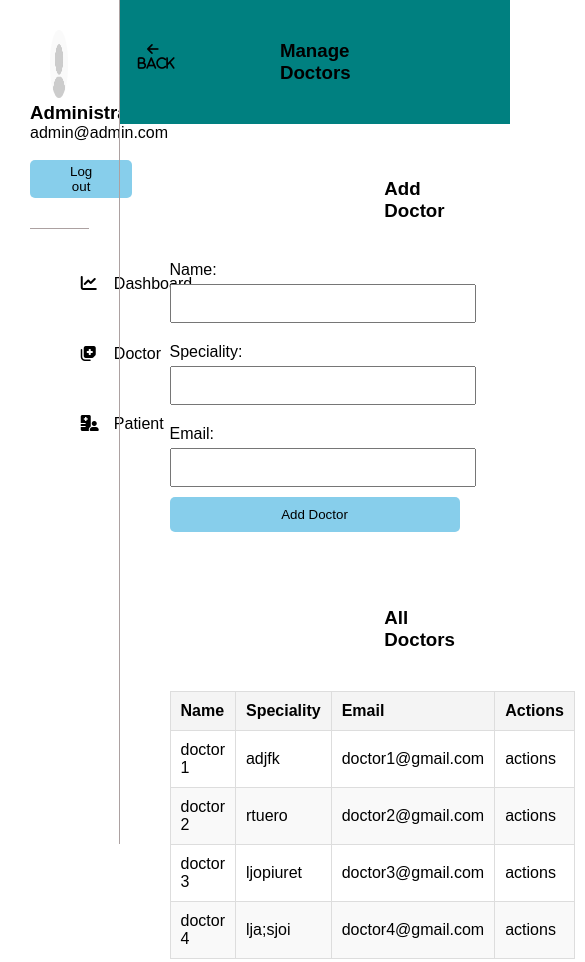
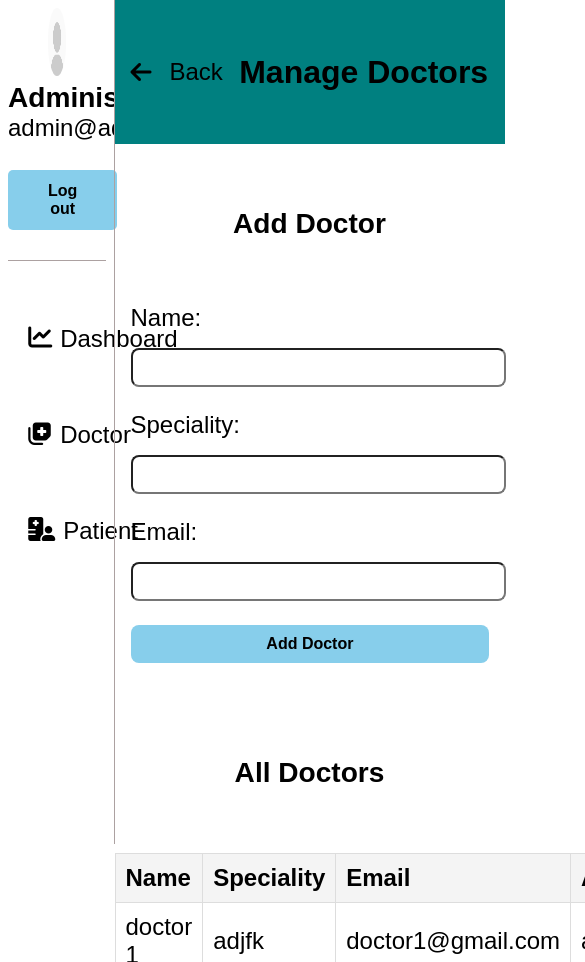
Before and after one commit to aryan-79/admin-panel, a plain HTML site: page doctor/index.html in a window 390 px wide. Shown: the top 962 px of the page, 585 px wide, since content can reach past the window. Drawn offline with Linux system fonts and the light colour scheme.

Commit message:
added responsiveness

```diff
--- a/dashboard/dashboard.css
+++ b/dashboard/dashboard.css
@@ -14,9 +14,11 @@ body {
 
 /* administrator */
 .administrator {
+  font-weight: 400;
+  font-size: 1.5rem;
   text-align: center;
-  width: 15%;
-  padding: 30px 30px;
+  width: 25%;
+  padding: 8px;
 }
 
 .navigation {
@@ -32,7 +34,7 @@ body {
 
 .logoutButton {
   margin-bottom: 30px;
-  padding: 4px 40px;
+  padding: 12px 40px;
   background-color: skyblue;
   border-style: none;
   border-radius: 5px;
@@ -43,6 +45,8 @@ body {
 .logoutButton a {
   color: black;
   text-decoration: none;
+  font-weight: 600;
+  font-size: 1rem;
 }
 
 .logoutButton:hover {
@@ -51,20 +55,26 @@ body {
 
 /* sidebar */
 
-.nav {
+.nav ul {
   display: flex;
+  flex-direction: column;
   justify-content: center;
   align-items: center;
-  line-height: 70px;
-  gap: 15px;
-  width: 5%;
-  margin-left: 85px;
-  padding: 20px;
+  gap: 4rem;
+  width: 100%;
+  margin-top: 2rem;
+  padding: 2rem 0 2rem 0.5rem;
+  /* margin-left: 2rem; */
+  /* padding: 20px; */
   text-align: start;
 }
 
 .nav ul li {
-  display: inline-block;
+  padding: 0 1rem;
+  width: 75%;
+  display: flex;
+  gap: 0.5rem;
+  height: 2rem;
   list-style: none;
 }
 
@@ -82,16 +92,27 @@ article {
 
 .Dashboard {
   background-color: teal;
+  height: 9rem;
+  width: 100%;
+  display: flex;
+  justify-content: center;
+  align-items: center;
 }
 
 article h3 {
-  padding: 40px 220px;
+  font-size: 2rem;
+  text-wrap: nowrap;
 }
 
 .total {
+  /* height: calc(100vh - 12rem); */
+  width: 99%;
   display: flex;
+  gap: 6rem;
+  justify-content: center;
+  /* align-items: center; */
+  flex-wrap: nowrap;
   margin-top: 50px;
-  gap: 50px;
 }
 
 .Doctor,
@@ -99,16 +120,23 @@ article h3 {
   display: flex;
   justify-content: space-around;
   align-items: center;
-  margin-left: 40px;
+  margin-left: 1rem;
   height: 20vh;
-  width: 35.5vw;
+  width: 40%;
+  font-size: 1.5rem;
   box-shadow: 0 0 10px rgba(0, 0, 0, 0.1);
+}
+
+.Doctor h1,
+.Patient h1 {
+  text-wrap: nowrap;
+  font-size: 2rem;
 }
 
 .Doctor span,
 .Patient span {
   height: 7vh;
-  width: 10vw;
+  width: 6rem;
   box-shadow: 0 0 10px rgba(0, 0, 0, 0.1);
   text-align: center;
 }
@@ -118,3 +146,14 @@ article h3 {
   margin-top: 1rem;
   font-weight: 700;
 }
+
+@media screen and (max-width: 900px) {
+  .total {
+    flex-direction: column;
+    align-items: center;
+  }
+  .Doctor,
+  .Patient {
+    width: 60%;
+  }
+}
--- a/doctor/doctor.css
+++ b/doctor/doctor.css
@@ -6,6 +6,7 @@
 body {
   font-family: Arial, Helvetica, sans-serif;
   background-color: white;
+  font-size: 1.5rem;
 }
 
 .container {
@@ -14,9 +15,11 @@ body {
 
 /* administrator */
 .administrator {
+  font-weight: 400;
+  font-size: 1.5rem;
   text-align: center;
-  width: 15%;
-  padding: 30px 30px;
+  width: 25%;
+  padding: 8px;
 }
 
 .navigation {
@@ -32,7 +35,7 @@ body {
 
 .logoutButton {
   margin-bottom: 30px;
-  padding: 4px 40px;
+  padding: 12px 40px;
   background-color: skyblue;
   border-style: none;
   cursor: pointer;
@@ -43,6 +46,8 @@ body {
 .logoutButton a {
   color: black;
   text-decoration: none;
+  font-weight: 600;
+  font-size: 1rem;
 }
 
 .logoutButton:hover {
@@ -51,20 +56,26 @@ body {
 
 /* sidebar */
 
-.nav {
+.nav ul {
   display: flex;
+  flex-direction: column;
   justify-content: center;
   align-items: center;
-  line-height: 70px;
-  gap: 15px;
-  width: 5%;
-  margin-left: 85px;
-  padding: 20px;
+  gap: 4rem;
+  width: 100%;
+  margin-top: 2rem;
+  padding: 2rem 0 2rem 0.5rem;
+  /* margin-left: 2rem; */
+  /* padding: 20px; */
   text-align: start;
 }
 
 .nav ul li {
-  display: inline-block;
+  padding: 0 1rem;
+  width: 75%;
+  display: flex;
+  gap: 0.5rem;
+  height: 2rem;
   list-style: none;
 }
 
@@ -84,72 +95,72 @@ article {
   background-color: teal;
 }
 
-.manageDoctor button {
-  gap: 30px;
-  margin-left: 15px;
-  margin-top: 40px;
-  height: 4vh;
-  width: 6vw;
-  cursor: pointer;
-  background-color: teal;
-  border-radius: 5px;
-  border-style: none;
+.manageDoctor a {
+  text-decoration: none;
+  font-size: 1.5rem;
+  color: black;
+  margin-left: 1rem;
+  display: flex;
+  justify-content: space-between;
+  align-items: center;
 }
 
-.manageDoctor button:hover {
-  background-color: skyblue;
+.manageDoctor a:hover {
+  color: rgb(110, 184, 184);
+}
+/* .manageDoctor a {
+  color: black;
+  text-decoration: none;
+} */
+.manageDoctor h3 {
+  margin: auto;
+  font-weight: 600;
+  font-size: 2rem;
+  background-color: teal;
+  height: 9rem;
+  display: flex;
+  justify-content: center;
+  align-items: center;
 }
 
-.manageDoctor button a {
-  color: black;
-  text-decoration: none;
-}
-
-article h3 {
-  padding: 40px 122px;
-}
-
-.addDoctor {
+/* .addDoctor {
   margin-top: -30px;
   padding: 50px;
-}
+} */
 
-form {
-  margin-bottom: 20px;
-}
-
-form h3 {
-  margin-top: -2%;
-  margin-left: 32%;
-  margin-bottom: -4%;
+.addDoctor h3 {
+  text-align: center;
+  margin: 4rem 0;
 }
 
 form label {
   display: block;
-  margin: 10px 0 5px;
+  padding: 0 1rem;
+  margin-bottom: 1rem;
+  font-weight: 400;
 }
 
 form input {
   padding: 10px;
-  width: 97.5%;
-  margin-bottom: 10px;
+  width: 90%;
+  margin-left: 1rem;
+  margin-bottom: 1.5rem;
+  border-radius: 8px;
 }
 
 form button {
+  margin-left: 1rem;
   margin-bottom: 30px;
-  padding: 10px 0;
-  width: 100%;
+  padding: 10px;
+  width: 92%;
   background-color: skyblue;
   border-style: none;
   cursor: pointer;
-  border-radius: 5px;
+  border-radius: 8px;
   transition: background-color 0.3s ease;
   text-wrap: nowrap;
-}
-
-form button a {
-  color: black;
-  text-decoration: none;
+  font-weight: 600;
+  font-size: 1rem;
 }
 
 form button:hover {
@@ -157,14 +168,12 @@ form button:hover {
 }
 
 .listDoctor h3 {
-  margin-top: -5%;
-  margin-left: 32%;
+  margin: 4rem auto;
 }
 
 table {
   width: 100%;
   border-collapse: collapse;
-  margin-bottom: 20px;
 }
 
 table,
--- a/doctor/doctor.js
+++ b/doctor/doctor.js
@@ -41,6 +41,7 @@ submit.addEventListener("click", (event) => {
 });
 // then
 // get actual data from db
+
 const doctors = [
   {
     name: "doctor 1",
--- a/doctor/index.html
+++ b/doctor/index.html
@@ -29,34 +29,35 @@
           </div>
         </div>
         <div class="nav">
-          <div>
-            <i class="fa-solid fa-chart-line"></i>
-            <i class="fa-solid fa-notes-medical"></i>
-            <i class="fa-solid fa-hospital-user"></i>
-          </div>
-          <div>
-            <ul>
-              <li><a href="/dashboard">Dashboard</a></li>
-              <li><a href="/doctor">Doctor</a></li>
-              <li><a href="/patient">Patient</a></li>
-            </ul>
-          </div>
+          <ul>
+            <li>
+              <i class="fa-solid fa-chart-line"></i>
+              <a href="/dashboard">Dashboard</a>
+            </li>
+            <li>
+              <i class="fa-solid fa-notes-medical"></i
+              ><a href="/doctor">Doctor</a>
+            </li>
+            <li>
+              <i class="fa-solid fa-hospital-user"></i
+              ><a href="/patient">Patient</a>
+            </li>
+          </ul>
         </div>
       </div>
 
       <article>
         <div class="manageDoctor">
-          <button>
-            <i class="fa-solid fa-arrow-left"
-              >&nbsp; &nbsp;<a href="/dashboard">Back</a></i
-            >
-          </button>
+          <a href="/dashboard">
+            <i class="fa-solid fa-arrow-left">&nbsp; &nbsp;</i>
+            <p>Back</p>
+          </a>
           <h3>Manage Doctors</h3>
         </div>
 
         <div class="addDoctor">
+          <h3>Add Doctor</h3>
           <form id="add-doctor-form">
-            <h3>Add Doctor</h3>
             <label for="doctor-name">Name:</label>
             <input type="text" id="doctor-name" name="doctor-name" required />
 
--- a/login.js
+++ b/login.js
@@ -21,8 +21,6 @@ inputPassword.addEventListener("change", (event) => {
 });
 submit.addEventListener("click", (event) => {
   event.preventDefault();
-  //   console.log("submit clicked");
-  //   console.log({ email: email, password: password });
 
   // matching admin credentials
   if (email === creds.email && password === creds.password) {
--- a/patient/patient.css
+++ b/patient/patient.css
@@ -1,38 +1,41 @@
-*{
+* {
   margin: 0;
   padding: 0;
 }
 
-body{
+body {
   font-family: Arial, Helvetica, sans-serif;
   background-color: white;
+  font-size: 1.5rem;
 }
 
-.container{
+.container {
   display: flex;
 }
 
 /* administrator */
-.administrator{
+.administrator {
+  font-weight: 400;
+  font-size: 1.5rem;
   text-align: center;
-    width: 15%;
-    padding: 30px 30px;
+  width: 25%;
+  padding: 8px;
 }
 
-.navigation{
+.navigation {
   border-bottom: 1px solid #aca1a1;
 }
 
-.image{
+.image {
   height: 8vh;
   width: 4.504vw;
   border-radius: 50%;
   overflow: hidden;
 }
 
-.logoutButton{
+.logoutButton {
   margin-bottom: 30px;
-    padding: 4px 40px;
+  padding: 12px 40px;
   background-color: skyblue;
   border-style: none;
   border-radius: 5px;
@@ -40,82 +43,90 @@ body{
   transition: background-color 0.3s ease;
 }
 
-.logoutButton a{
+.logoutButton a {
   color: black;
   text-decoration: none;
+  font-weight: 600;
+  font-size: 1rem;
 }
 
-.logoutButton:hover{
+.logoutButton:hover {
   background-color: teal;
 }
 
 /* sidebar */
 
-.nav{
+.nav ul {
   display: flex;
+  flex-direction: column;
   justify-content: center;
   align-items: center;
-    line-height: 70px;
-    gap: 15px;
-    width: 5%;
-    margin-left: 85px;
-    padding: 20px;
+  gap: 4rem;
+  width: 100%;
+  margin-top: 2rem;
+  padding: 2rem 0 2rem 0.5rem;
+  /* margin-left: 2rem; */
+  /* padding: 20px; */
   text-align: start;
 }
 
-.nav ul li{
-    display: inline-block;
+.nav ul li {
+  padding: 0 1rem;
+  width: 75%;
+  display: flex;
+  gap: 0.5rem;
+  height: 2rem;
   list-style: none;
 }
 
-.nav ul li a{
+.nav ul li a {
   color: black;
   text-decoration: none;
 }
 
-article{
+article {
   height: 100vh;
-    width:100%;
+  width: 100%;
   border-left: 1px solid #aca1a1;
 }
 
-.patient{
+.patient {
   display: flex;
   background-color: teal;
 }
 
-.patient button{
-    gap: 30px;
-    margin-left: 15px;
-    margin-top: 40px;
-    height: 4vh;
-    width: 6vw;
-    cursor: pointer;
-    background-color: teal;
-    border-radius: 5px;
-    border-style: none;
+.patient a {
+  text-decoration: none;
+  font-size: 1.5rem;
+  color: black;
+  margin-left: 1rem;
+  display: flex;
+  justify-content: space-between;
+  align-items: center;
 }
 
-.patient button:hover {
-    background-color: skyblue;
+.patient a:hover {
+  color: rgb(110, 184, 184);
 }
 
-.patient button a{
-    color: black;
-    text-decoration: none;
+.patient h3 {
+  margin: auto;
+  font-weight: 600;
+  font-size: 2rem;
+  background-color: teal;
+  height: 9rem;
+  display: flex;
+  justify-content: center;
+  align-items: center;
 }
 
-article h3{
+/* article h3 {
   padding: 40px 122px;
-}
+} */
 
-.table {
-    margin-top: -30px;
-    padding: 50px;
-}
-
-.listPatient h3{
-    margin-left: 32%;
+.listPatient h3 {
+  margin: 4rem 0;
+  text-align: center;
 }
 
 table {
@@ -124,11 +135,14 @@ table {
   margin-bottom: 20px;
 }
 
-table, th, td {
+table,
+th,
+td {
   border: 1px solid #ddd;
 }
 
-table th, table td {
+table th,
+table td {
   padding: 10px;
   text-align: left;
 }
```
Also changed, not shown: dashboard/index.html (+14 -12 lines), index.html (+0 -3 lines), patient/index.html (+18 -17 lines). Lines whose indentation alone changed are shown as unchanged.
